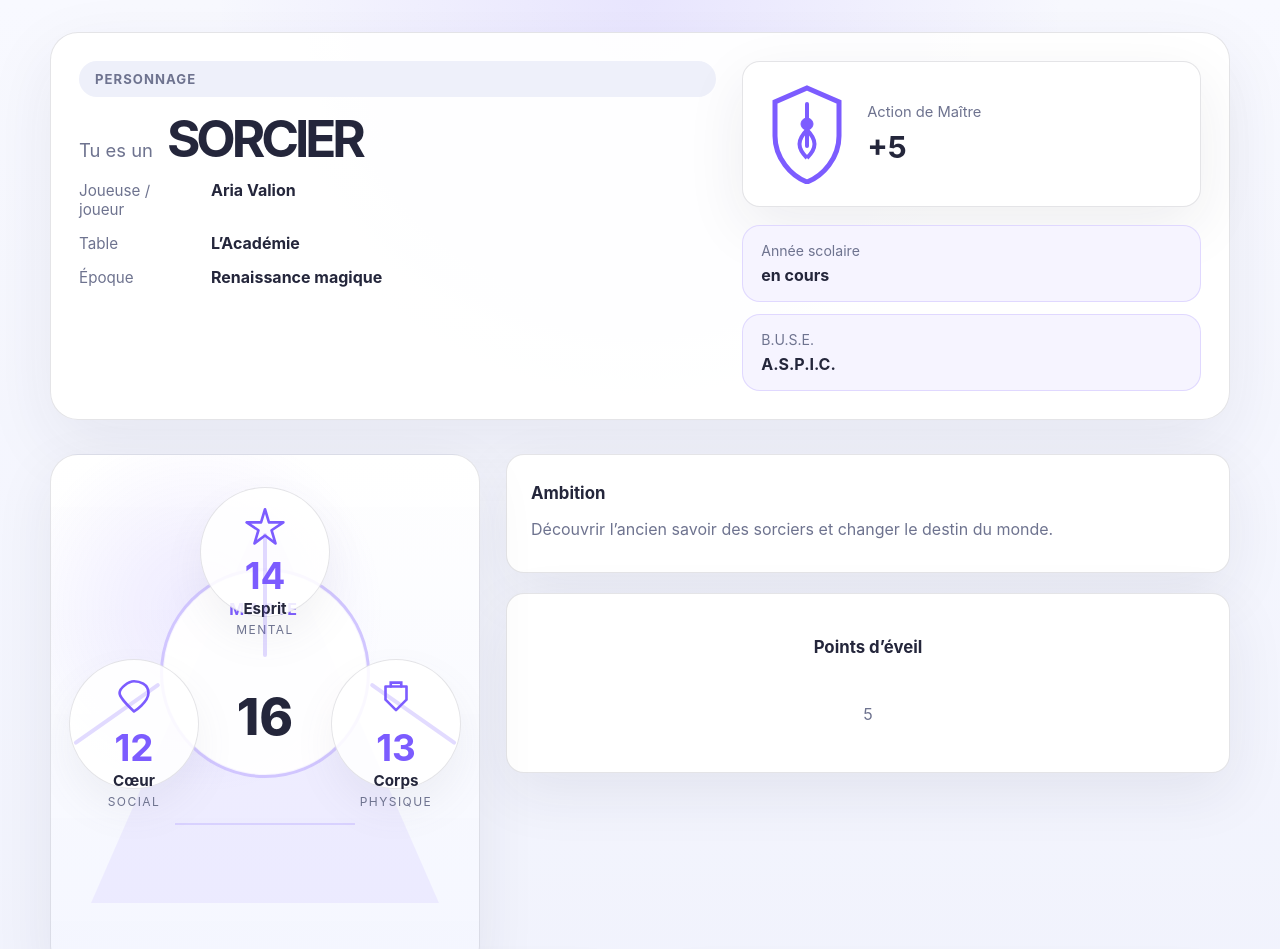
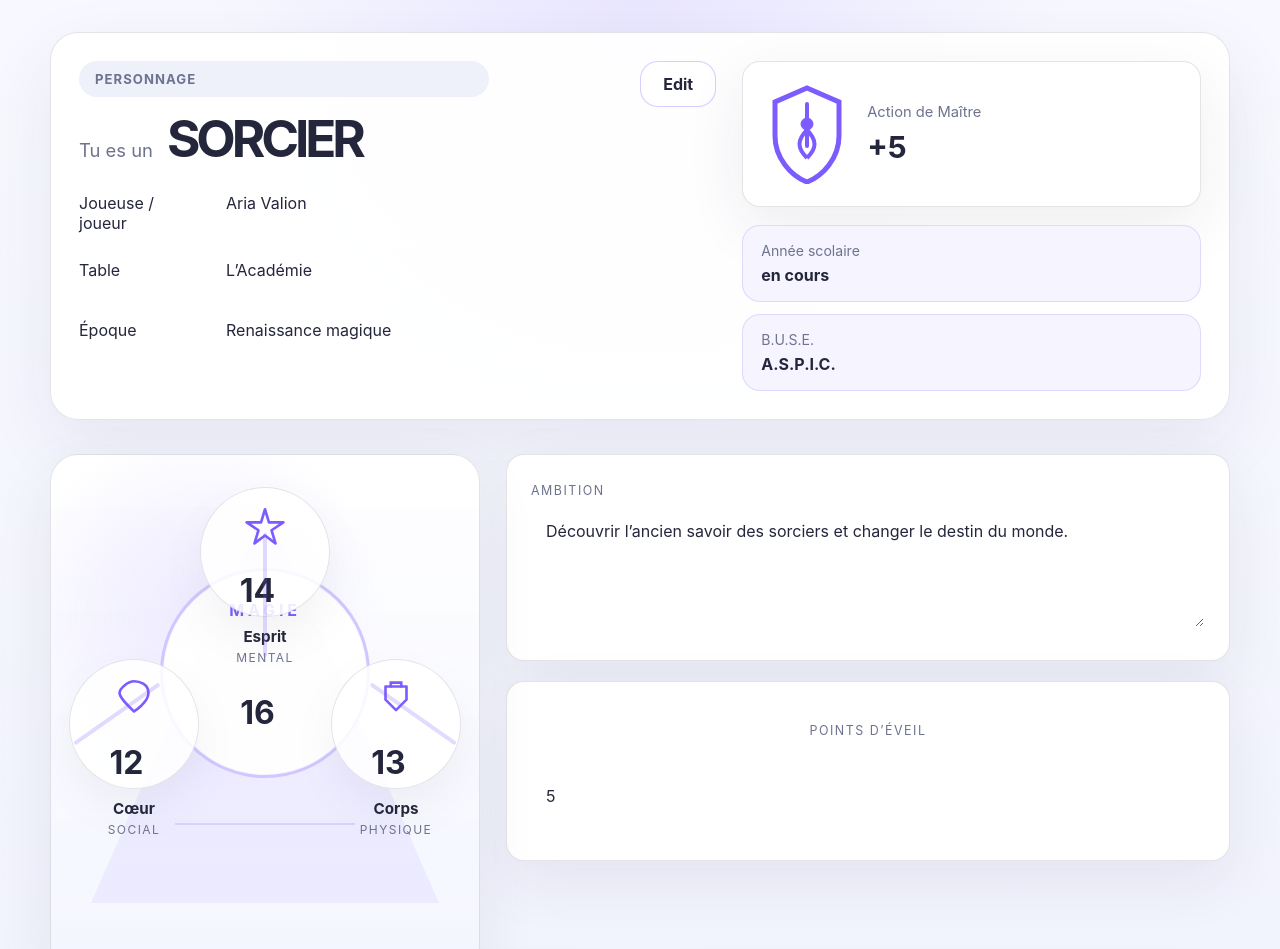
Before and after one commit to Deneyr/vite-project, a website built with Vite: page index.html in a window 1280 px wide. Shown: the top 949 px of the page. Built offline with nearby package versions, Linux system fonts and the light colour scheme; what @owlbear-rodeo/sdk would draw is missing.

Commit message:
test edit

```diff
--- a/src/main.js
+++ b/src/main.js
@@ -5,25 +5,28 @@
 <div class="dashboard-shell">
   <header class="sheet-header">
     <div class="title-block">
+      <div class="title-meta">
         <span class="persona-label">Personnage</span>
         <div class="main-title">
           <span>Tu es un</span>
           <strong>SORCIER</strong>
         </div>
         <div class="character-grid">
-        <div class="character-row">
-          <span>Joueuse / joueur</span>
-          <strong>Aria Valion</strong>
+          <div class="character-row editable-row">
+            <label>Joueuse / joueur</label>
+            <input class="input-field" type="text" value="Aria Valion" />
           </div>
-        <div class="character-row">
-          <span>Table</span>
-          <strong>L’Académie</strong>
+          <div class="character-row editable-row">
+            <label>Table</label>
+            <input class="input-field" type="text" value="L’Académie" />
           </div>
-        <div class="character-row">
-          <span>Époque</span>
-          <strong>Renaissance magique</strong>
+          <div class="character-row editable-row">
+            <label>Époque</label>
+            <input class="input-field" type="text" value="Renaissance magique" />
           </div>
         </div>
+      </div>
+      <button id="toggle-edit" class="toggle-edit">Edit</button>
     </div>
 
     <div class="right-panel">
@@ -57,14 +60,14 @@
       <div class="triangle-backdrop"></div>
       <div class="circle-center">
         <div class="circle-label">MAGIE</div>
-        <div class="center-score">16</div>
+        <input class="center-input" type="number" value="16" min="0" />
       </div>
       <div class="node node-top">
         <svg class="node-icon" viewBox="0 0 64 64" aria-hidden="true">
           <path d="M32 8 L38 28 L60 28 L42 40 L48 60 L32 48 L16 60 L22 40 L4 28 L26 28 Z" fill="none" stroke="currentColor" stroke-width="4" stroke-linejoin="round"/>
         </svg>
         <div class="node-copy">
-          <strong>14</strong>
+          <input class="node-value" type="number" value="14" min="0" />
           <span>Esprit</span>
           <small>Mental</small>
         </div>
@@ -74,7 +77,7 @@
           <path d="M32 54s22-14 22-28S40 8 32 8 10 18 10 26s22 28 22 28Z" fill="none" stroke="currentColor" stroke-width="4" stroke-linejoin="round"/>
         </svg>
         <div class="node-copy">
-          <strong>12</strong>
+          <input class="node-value" type="number" value="12" min="0" />
           <span>Cœur</span>
           <small>Social</small>
         </div>
@@ -85,7 +88,7 @@
           <path d="M24 16v-6h16v6" fill="none" stroke="currentColor" stroke-width="4" stroke-linecap="round"/>
         </svg>
         <div class="node-copy">
-          <strong>13</strong>
+          <input class="node-value" type="number" value="13" min="0" />
           <span>Corps</span>
           <small>Physique</small>
         </div>
@@ -98,12 +101,12 @@
     </div>
     <div class="core-notes">
       <div class="core-touch">
-        <strong>Ambition</strong>
-        <p>Découvrir l’ancien savoir des sorciers et changer le destin du monde.</p>
+        <label class="field-label" for="ambition">Ambition</label>
+        <textarea id="ambition" class="textarea-field">Découvrir l’ancien savoir des sorciers et changer le destin du monde.</textarea>
       </div>
       <div class="core-touch small">
-        <strong>Points d’éveil</strong>
-        <p>5</p>
+        <label class="field-label" for="wakepoints">Points d’éveil</label>
+        <input id="wakepoints" class="input-field" type="number" value="5" min="0" />
       </div>
     </div>
   </section>
@@ -114,12 +117,10 @@
         <span>Sortilèges</span>
         <strong>Liste</strong>
       </div>
-      <ul class="panel-list">
-        <li>Éclair silencieux</li>
-        <li>Barrière d’ombre</li>
-        <li>Transmutation lunaire</li>
-        <li>Portail d’éther</li>
-      </ul>
+      <textarea class="textarea-field" rows="5">Éclair silencieux
+Barrière d’ombre
+Transmutation lunaire
+Portail d’éther</textarea>
     </article>
 
     <article class="panel panel-right">
@@ -127,7 +128,7 @@
         <span>Possessions</span>
         <strong>Équipement</strong>
       </div>
-      <p>Grimoire ancien, baguette d’onyx, cape d’invisibilité, orbe des rêves, potion de régénération.</p>
+      <textarea class="textarea-field" rows="4">Grimoire ancien, baguette d’onyx, cape d’invisibilité, orbe des rêves, potion de régénération.</textarea>
       <button id="counter" type="button" class="counter">Points d’action</button>
     </article>
   </section>
@@ -135,3 +136,20 @@
 `
 
 setupCounter(document.querySelector('#counter'))
+
+const toggleEditBtn = document.querySelector('#toggle-edit')
+const editableFields = Array.from(document.querySelectorAll('.input-field, .textarea-field, .center-input, .node-value'))
+let readonlyMode = true
+
+const setReadonly = (readonly) => {
+  readonlyMode = readonly
+  editableFields.forEach((field) => {
+    field.readOnly = readonly
+    field.classList.toggle('readonly-field', readonly)
+  })
+  toggleEditBtn.textContent = readonly ? 'Edit' : 'Lock'
+}
+
+toggleEditBtn.addEventListener('click', () => setReadonly(!readonlyMode))
+
+setReadonly(true)
--- a/src/style.css
+++ b/src/style.css
@@ -60,6 +60,13 @@
 }
 
 .title-block {
+  display: flex;
+  justify-content: space-between;
+  align-items: flex-start;
+  gap: 24px;
+}
+
+.title-meta {
   display: grid;
   gap: 18px;
 }
@@ -478,6 +485,82 @@
   line-height: 1.8;
 }
 
+.input-field,
+.textarea-field,
+.center-input,
+.node-value {
+  width: 100%;
+  font: inherit;
+  color: var(--text);
+  border-radius: 14px;
+  border: 1px solid rgba(36, 38, 59, 0.14);
+  background: #fbfbff;
+  padding: 12px 14px;
+  box-shadow: inset 0 1px 3px rgba(24, 28, 50, 0.04);
+  transition: border-color 0.2s ease, box-shadow 0.2s ease;
+}
+
+.input-field:focus,
+.textarea-field:focus,
+.center-input:focus,
+.node-value:focus {
+  outline: none;
+  border-color: rgba(124, 92, 255, 0.55);
+  box-shadow: 0 0 0 4px rgba(124, 92, 255, 0.12);
+}
+
+.textarea-field {
+  min-height: 120px;
+  resize: vertical;
+}
+
+.center-input,
+.node-value {
+  max-width: 100px;
+  text-align: center;
+  font-weight: 700;
+  font-size: 2rem;
+  border-radius: 18px;
+}
+
+.node-value {
+  width: 100%;
+  min-width: 70px;
+}
+
+.field-label {
+  display: block;
+  margin-bottom: 10px;
+  color: var(--text-muted);
+  text-transform: uppercase;
+  font-size: 0.78rem;
+  letter-spacing: 0.12em;
+}
+
+.toggle-edit {
+  margin-top: 0;
+  align-self: start;
+  padding: 12px 22px;
+  border-radius: 18px;
+  border: 1px solid rgba(124, 92, 255, 0.3);
+  background: #fff;
+  color: var(--text);
+  font-weight: 700;
+  cursor: pointer;
+  transition: background-color 0.2s ease, transform 0.2s ease;
+}
+
+.toggle-edit:hover {
+  background: rgba(124, 92, 255, 0.08);
+}
+
+.readonly-field {
+  background: transparent;
+  border-color: transparent;
+  box-shadow: none;
+  color: var(--text);
+}
+
 .counter {
   margin-top: 24px;
   width: fit-content;
```
Lines whose indentation alone changed are shown as unchanged.
